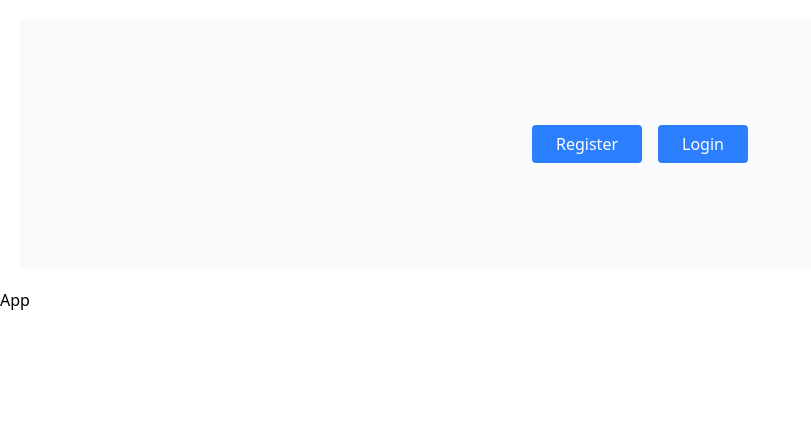
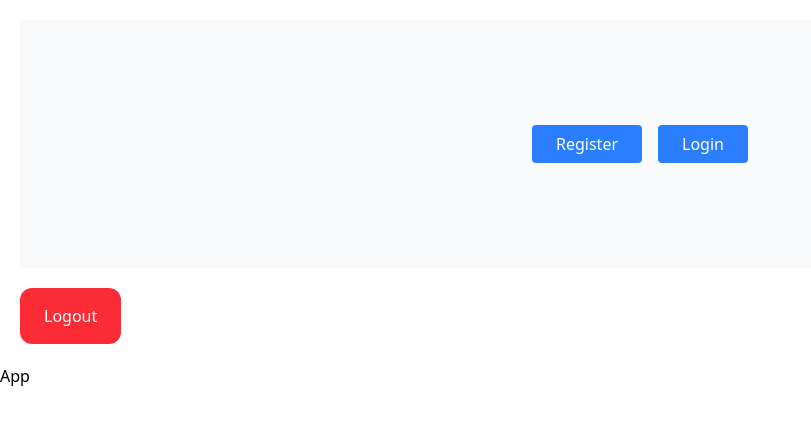
Before and after one commit to shuvo2o/firebase-authentication, a React app: page / in a window 1280 px wide. Shown: the top 424 px of the page, without its empty margins (0-811 px from the left). Built offline with nearby package versions, Linux system fonts and the light colour scheme; the HTML template or start-up script is replaced by a standard one.

Commit message:
logout funcionality done

```diff
--- a/src/App.jsx
+++ b/src/App.jsx
@@ -1,5 +1,6 @@
 import { Link } from 'react-router'
 import './App.css'
+import Logout from './components/Logout'
 
 function App() {
 
@@ -12,6 +13,7 @@ function App() {
           <li><Link className='px-6 py-2 bg-blue-500 text-white rounded hover:bg-blue-700' to={"/login"}>Login</Link></li>
         </ul>
       </nav>
+      <Logout/>
     </div>
      <h1 className=''>App</h1>
     </>
--- /dev/null
+++ b/src/components/Logout.jsx
@@ -0,0 +1,20 @@
+import { getAuth, signOut } from 'firebase/auth'
+import React from 'react'
+import app from '../firebase/firebase.config'
+const Logout = () => {
+    const auth = getAuth(app);
+    const handelLogout = () =>{
+        signOut(auth).then(()=>{
+            alert('User Signed out Successfully')
+        }).catch((error) =>{
+            console.log(error.message)
+        })
+    }
+  return (
+    <div>
+      <button onClick={handelLogout} className='bg-red-500 text-white px-6 py-4 mt-5 text-semibold rounded-xl'>Logout</button>
+    </div>
+  )
+}
+
+export default Logout
```
